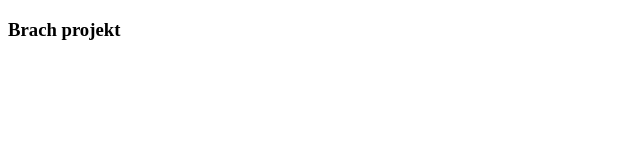
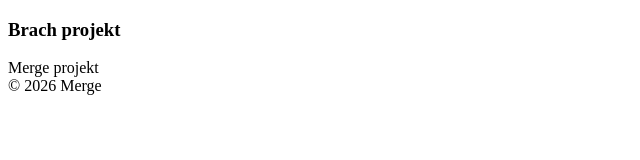
Before and after one commit to NERFMESS/brancheck, a plain HTML site: page index.html in a window 1280 px wide. Shown: the whole page, without its empty margins (0-640 px from the left). Drawn offline with Linux system fonts and the light colour scheme.

Commit message:
Footer kész

```diff
--- a/index.html
+++ b/index.html
@@ -7,7 +7,11 @@
 </head>
 <body>
 <h3>Brach projekt</h3>
-<!-- Hero section -->
-<!-- Footer sextion -->
+
+
+ <div>
+    <div>Merge projekt</div>
+    <div>© 2026 Merge</div>
+ </div>
 </body>
 </html>
```
